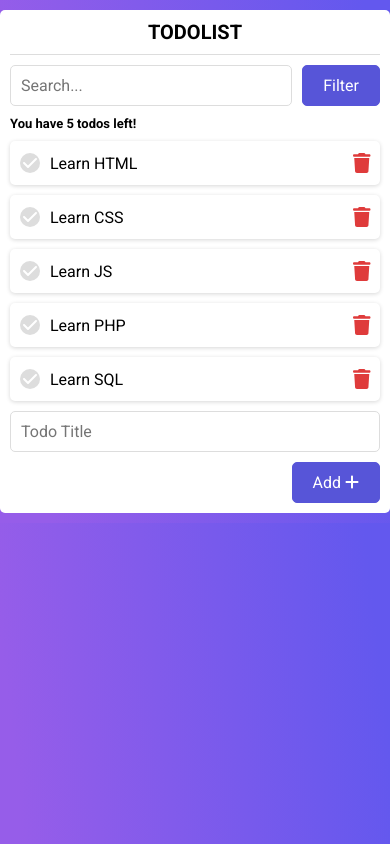
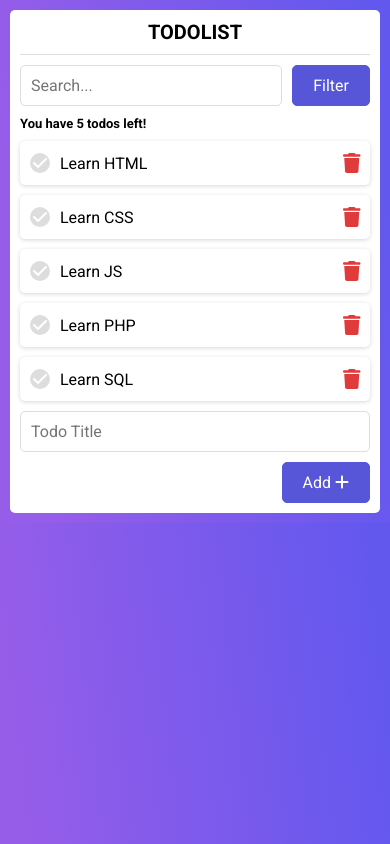
Before and after one commit to robcabrera14/todolist-vue, a Vue app: page / in a window 390 px wide. Built offline with nearby package versions, Linux system fonts and the light colour scheme.

Commit message:
Update main.css

```diff
--- a/src/main.css
+++ b/src/main.css
@@ -35,6 +35,12 @@ body {
   margin: 1rem auto;
   padding: 1rem;
   border-radius: 0.5rem;
+}
+
+@media screen and (max-width: 810px) {
+  #app {
+    margin: 1rem;
+  }
 }
 
 ul {
```
